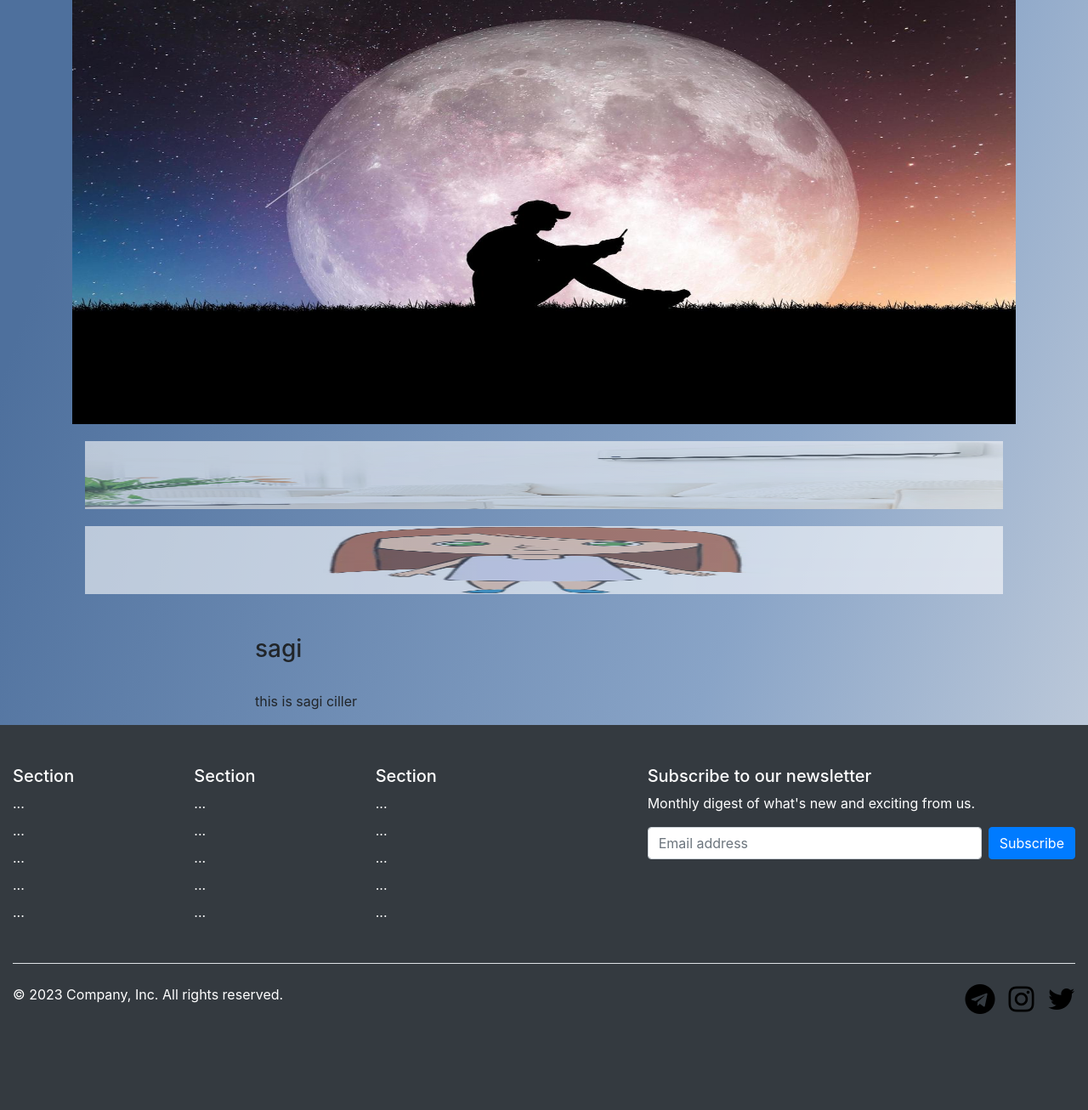
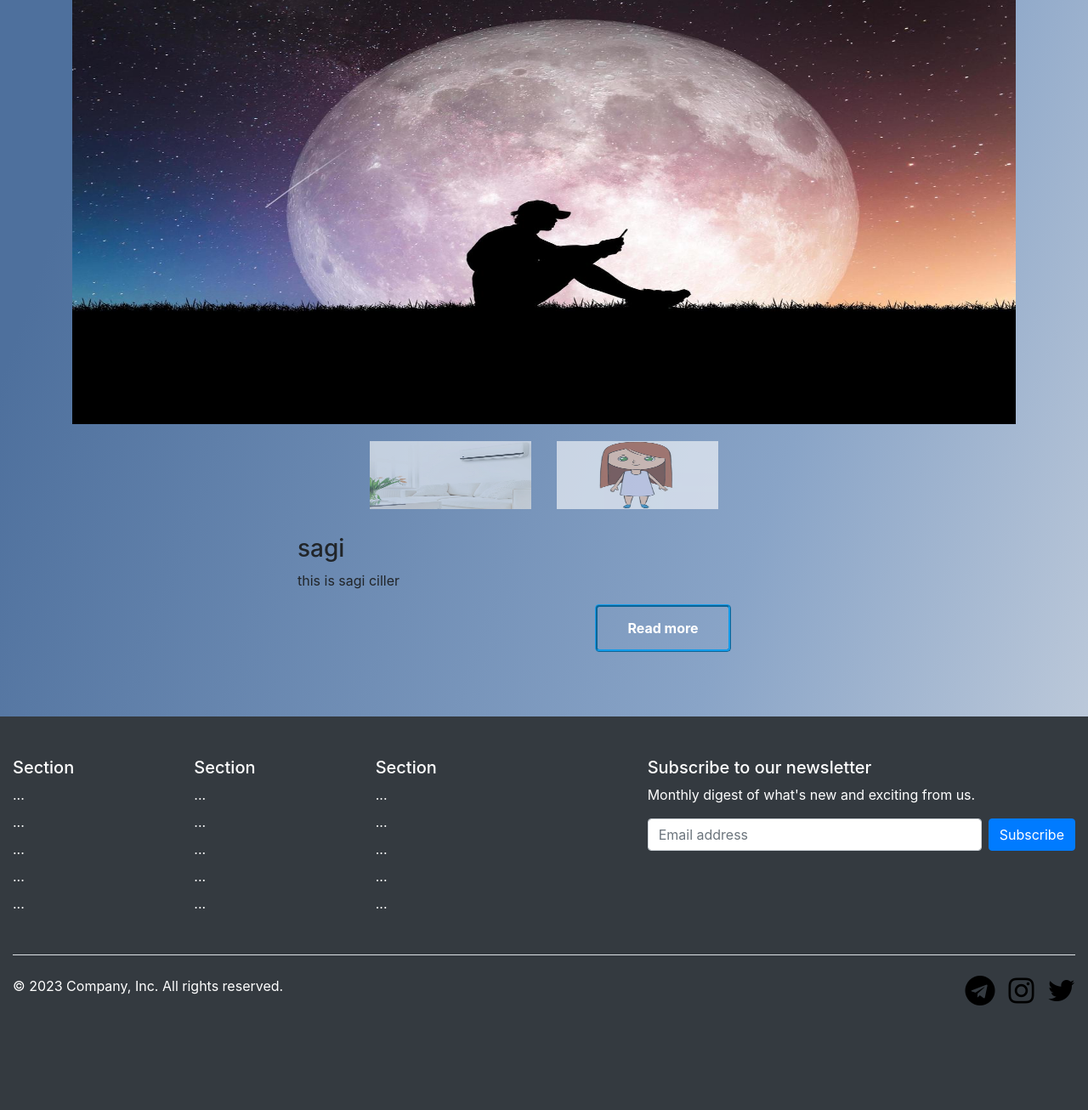
Before and after one commit to erf04/pro-mahoor, a Django app: page /product/1/ in a window 1280 px wide. Shown: the part 111-1417 px from the top of the page at 85% size. After the commit the page ends 1294 px from the top, so only its background shows below. Run offline with Django 4.2, Linux system fonts and the light colour scheme; data comes from the database, SQL or seed files in the repository; some libraries are stand-ins or nearby versions.

Commit message:
add read more

```diff
--- a/mahoortah/pages/templates/seeproduct.html
+++ b/mahoortah/pages/templates/seeproduct.html
@@ -14,38 +14,90 @@
   }
 
   .center {
-    padding: 0px 300px 0px 300px;
+    padding: 0px 350px 30px 350px;
   }
 
-  img {
+  #img {
     height: 500px;
+  }
+
+  #more {
+    display: none;
+  }
+
+  .readmore {
+    width: 10em;
+    position: relative;
+    height: 3.5em;
+    border: 3px ridge #149cea;
+    outline: none;
+    background-color: transparent;
+    color: white;
+    transition: 1s;
+    border-radius: 0.3em;
+    font-size: 16px;
+    font-weight: bold;
+    cursor: pointer;
+  }
+
+  .reamdore::after {
+    position: absolute;
+    top: -10px;
+    left: 3%;
+    width: 95%;
+    height: 40%;
+    transition: 0.5s;
+    transform-origin: center;
+  }
+
+  .readmore::before {
+    content: "";
+    transform-origin: center;
+    position: absolute;
+    top: 80%;
+    left: 3%;
+    width: 95%;
+    height: 40%;
+    transition: 0.5s;
+  }
+
+  button:hover::before,
+  button:hover::after {
+    transform: scale(0);
+  }
+
+  button:hover {
+    box-shadow: inset 0px 0px 25px #1479ea;
   }
 </style>
 <body>
-
   <div class="container">
     <div>
       <img id="img" src="{{thepro.main_image.url}}" style="width: 100%" />
     </div>
 
-        {% for image in images %}
+    <div class="row center">
+      {% for image in images %}
 
-        <div class="col">
-          <img class="dots" src="{{image.images.url}}" style="width: 100%" />
-        </div>
+      <div class="col">
+        <img class="dots" src="{{image.images.url}}" style="width: 100%" />
+      </div>
 
-        {% endfor %}
-
-      </div>
+      {% endfor %}
     </div>
   </div>
-<br><br>
   <div class="center" id="discription" style="width: 100%">
     <h3>{{thepro.title}}</h3>
-    <br>
     <p>
       {{thepro.text}}
+      <!-- <span id="moreDots">...</span> -->
+      <span id="more"></span>
     </p>
+    <div class="center">
+      <button class="readmore" onclick="myFunction()" id="myBtn">
+        Read more
+      </button>
+    </div>
   </div>
 
   <script>
@@ -56,6 +108,21 @@
       });
     }
 
+    function myFunction() {
+      var dots = document.getElementById("moreDots");
+      var moreText = document.getElementById("more");
+      var btnText = document.getElementById("myBtn");
+
+      if (dots.style.display === "none") {
+        dots.style.display = "inline";
+        btnText.innerHTML = "Read more";
+        moreText.style.display = "none";
+      } else {
+        dots.style.display = "none";
+        btnText.innerHTML = "Read less";
+        moreText.style.display = "inline";
+      }
+    }
   </script>
   {% endblock %}
 </body>
```
